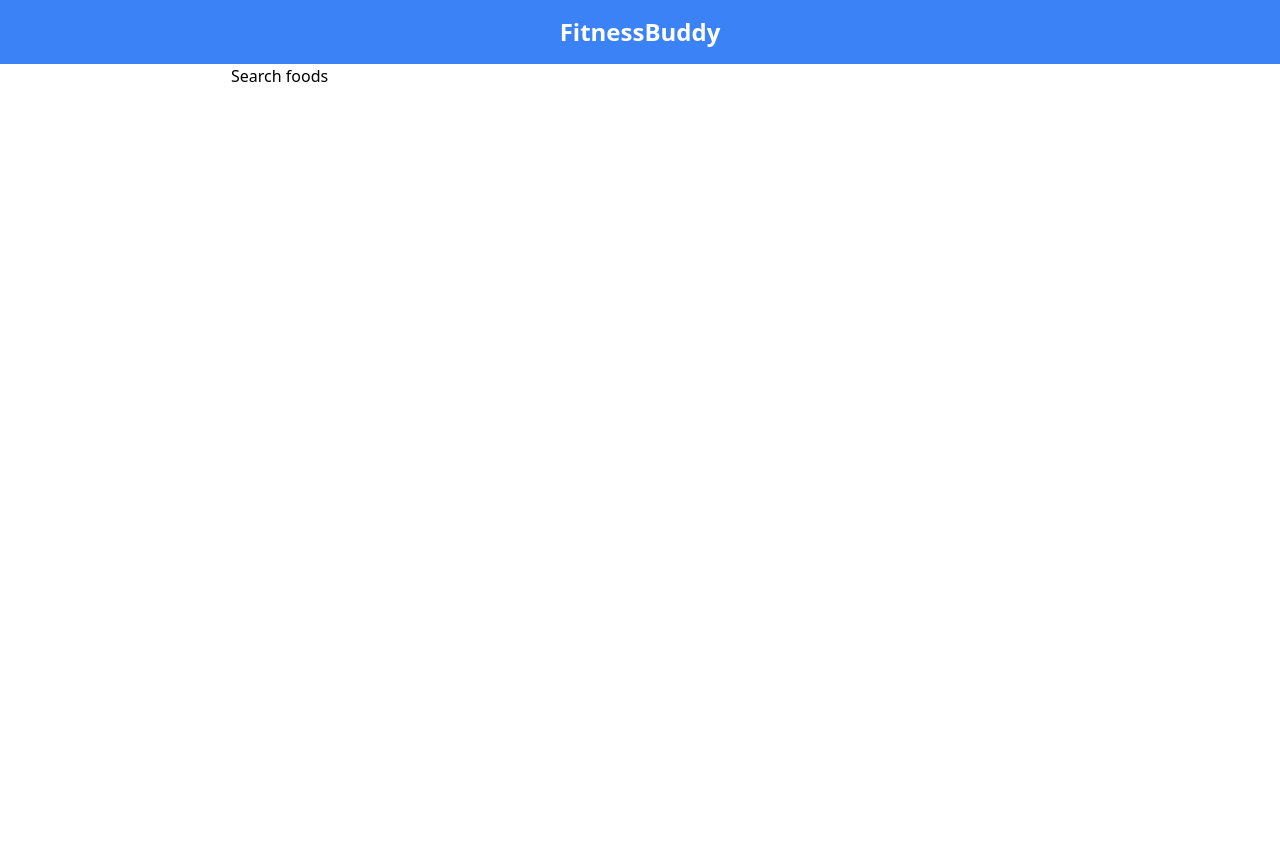
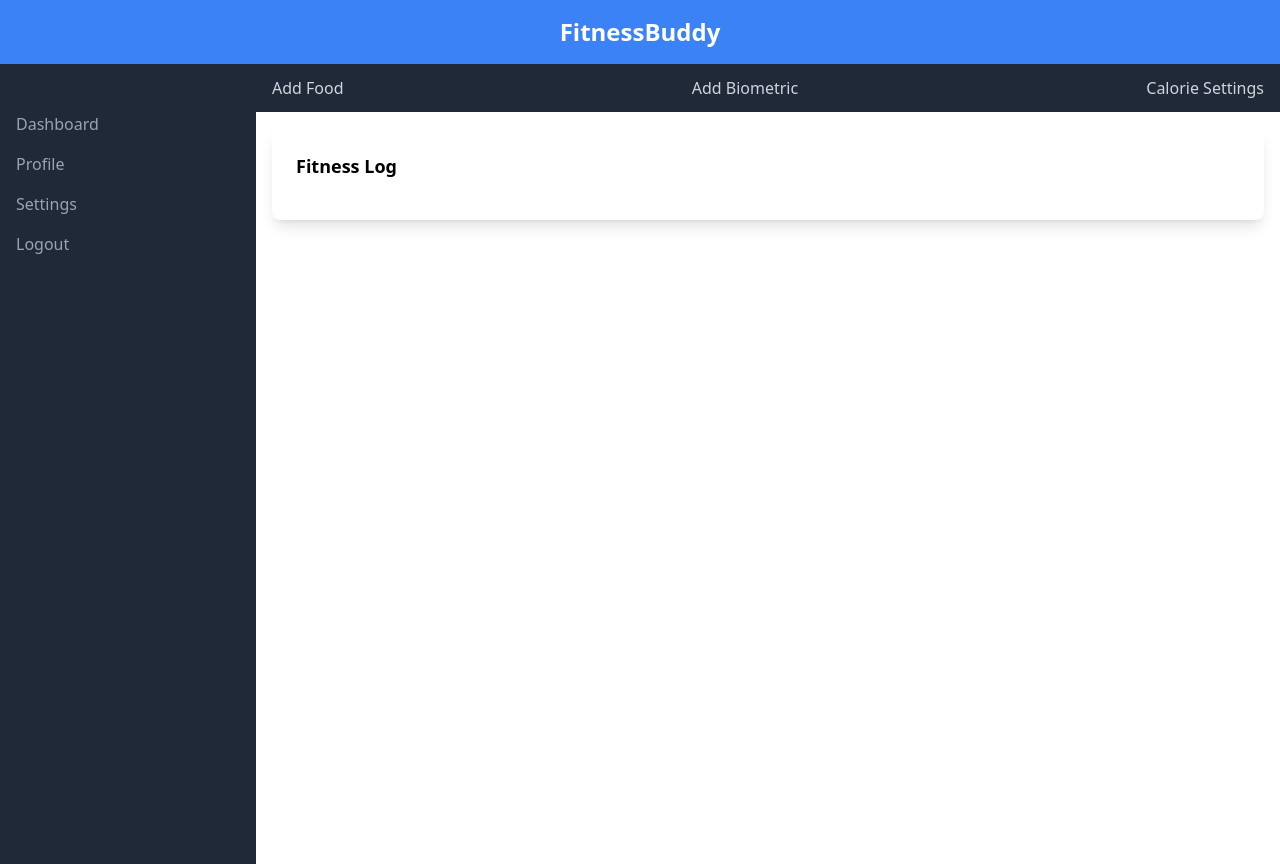
Before and after one commit to bhuvxn/FitnessBuddy, a React (Vite) app in the folder frontend/: page / in a window 1280 px wide. Before the commit the page ends 800 px from the top, so only its background shows below. Built offline with nearby package versions, Linux system fonts and the light colour scheme.

Commit message:
created dashboard styling successfully

```diff
--- a/frontend/src/App.tsx
+++ b/frontend/src/App.tsx
@@ -4,6 +4,8 @@ import Login from './pages/Login'
 import { useState } from 'react'
 import Search from './components/Search'
 import Header from './components/Header'
+import Sidebar from './components/Sidebar'
+import Log from './components/Log'
 const App= () => {
   const [SSearch, SetSearch] = useState<string>('')
   const [Results, SetResults] = useState<any[]>([])
@@ -13,9 +15,9 @@ const App= () => {
   //render results in rows and columns, featuring the food name, calories, macros
 
   return (
-    <div>
+    <div >
       <Header />
-      <Search />
+      <Log/>
     </div>
   )
 
--- a/frontend/src/components/Log.tsx
+++ b/frontend/src/components/Log.tsx
@@ -1,8 +1,27 @@
 import React from 'react'
-
+import Sidebar from './Sidebar'
 const Log = () => {
   return (
-    <div>Log</div>
+    <div>
+    <Sidebar />
+    <div className="flex flex-col h-screen">
+   <div className="flex-shrink-0 bg-gray-800">
+    <nav className="flex justify-between px-4 py-3">
+      <a href="#" className="text-gray-300 hover:text-white">Add  Food</a>
+      <a href="#" className="text-gray-300 hover:text-white">Add Biometric</a>
+      <a href="#" className="text-gray-300 hover:text-white">Calorie Settings</a>
+    </nav>
+  </div>
+  <div className="flex-1 flex overflow-hidden">
+    <main className="flex-1 overflow-y-auto p-4">
+      <div className="bg-white rounded-lg shadow-lg hover:shadow-xl p-6">
+        <h2 className="text-lg font-semibold mb-4">Fitness Log</h2>
+      </div>
+    </main>
+  </div>
+</div>
+ </div>
+
   )
 }
 
--- /dev/null
+++ b/frontend/src/components/Sidebar.tsx
@@ -0,0 +1,18 @@
+import React from 'react'
+
+const Sidebar = () => {
+  return (
+    <div className="flex h-screen float-left">
+    <div className="flex-shrink-0 bg-gray-800 w-64">
+    <nav className="mt-10">
+      <a href="#" className="block px-4 py-2 text-gray-400 hover:text-white">Dashboard</a>
+      <a href="#" className="block px-4 py-2 text-gray-400 hover:text-white">Profile</a>
+      <a href="#" className="block px-4 py-2 text-gray-400 hover:text-white">Settings</a>
+      <a href="#" className="block px-4 py-2 text-gray-400 hover:text-white">Logout</a>
+    </nav>
+  </div>
+    </div>
+  )
+}
+
+export default Sidebar
```
